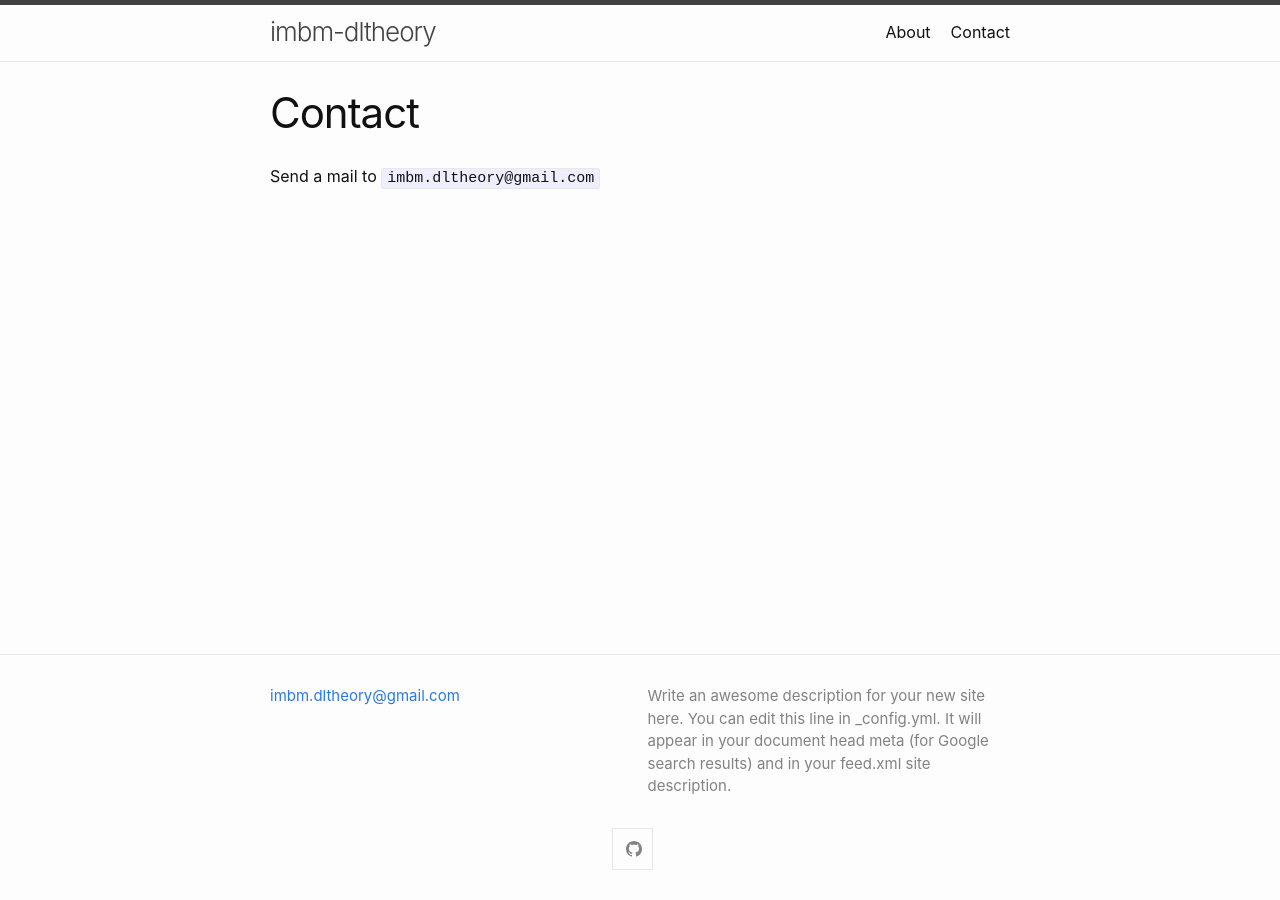
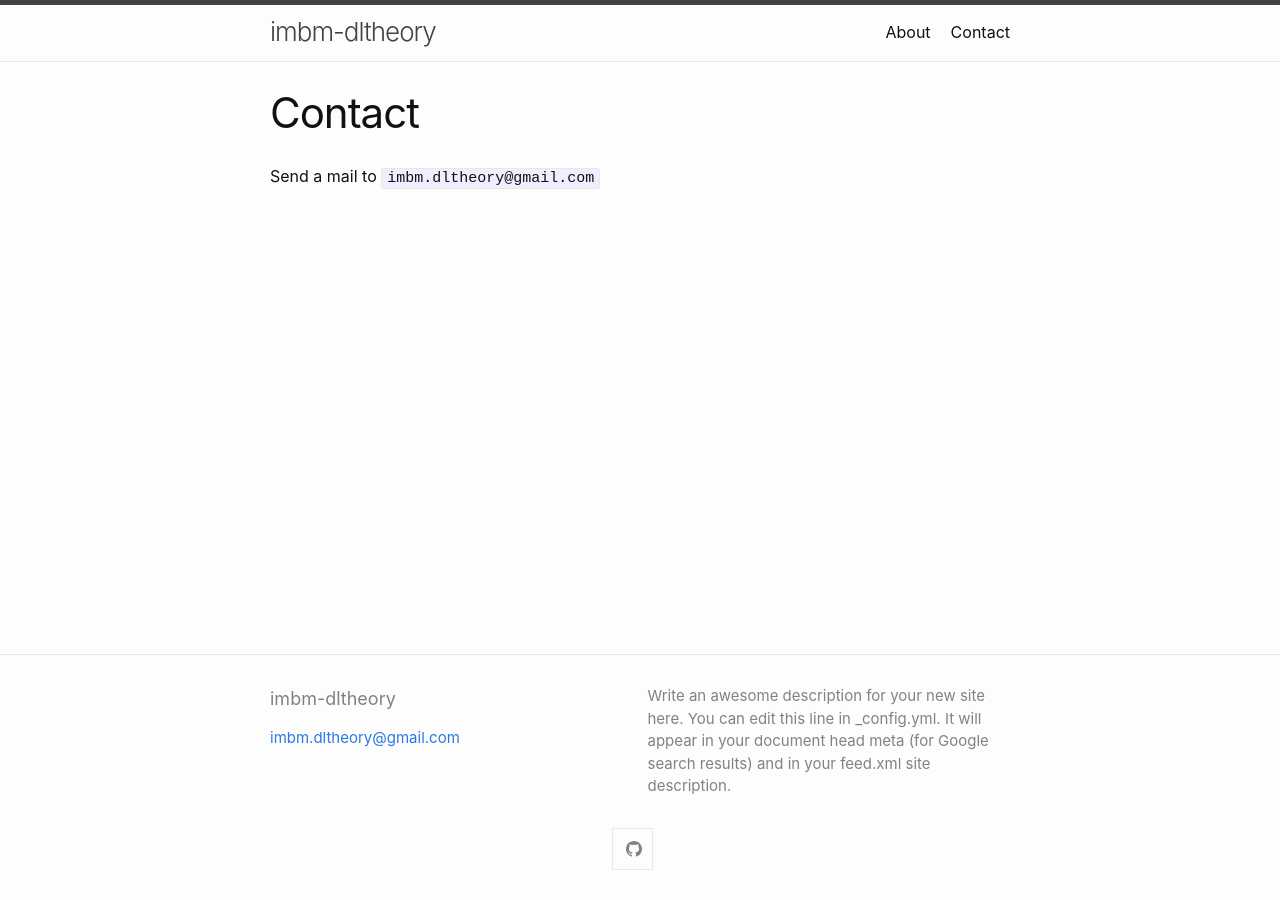
Before and after one commit to imbm-dltheory/imbm-dltheory.github.io, a Jekyll site: the page built from contact.md, in a window 1280 px wide. Built offline with Jekyll 4.4.1, drawn with Linux system fonts in a browser that asks for light colours.

Commit message:
add title in footer

```diff
--- a/_includes/footer.html
+++ b/_includes/footer.html
@@ -5,7 +5,7 @@
 
         <div class="footer-col-wrapper">
             <div class="footer-col one-half">
-                <!-- <h2 class="footer-heading">{{ site.title | escape }}</h2> -->
+                <h2 class="footer-heading">{{ site.title | escape }}</h2>
                 <ul class="contact-list">
                     {%- if site.author -%}
                     <li class="p-name">
```
